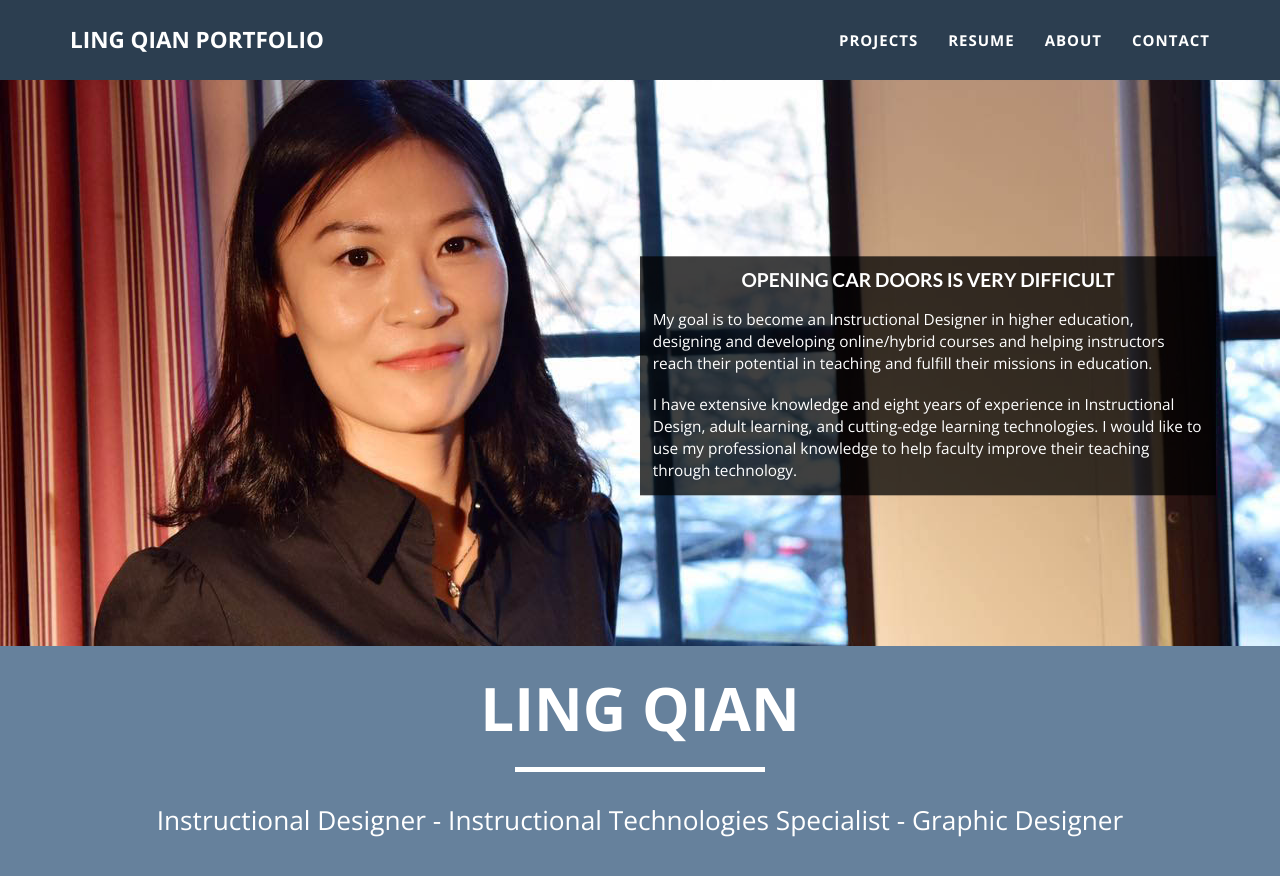
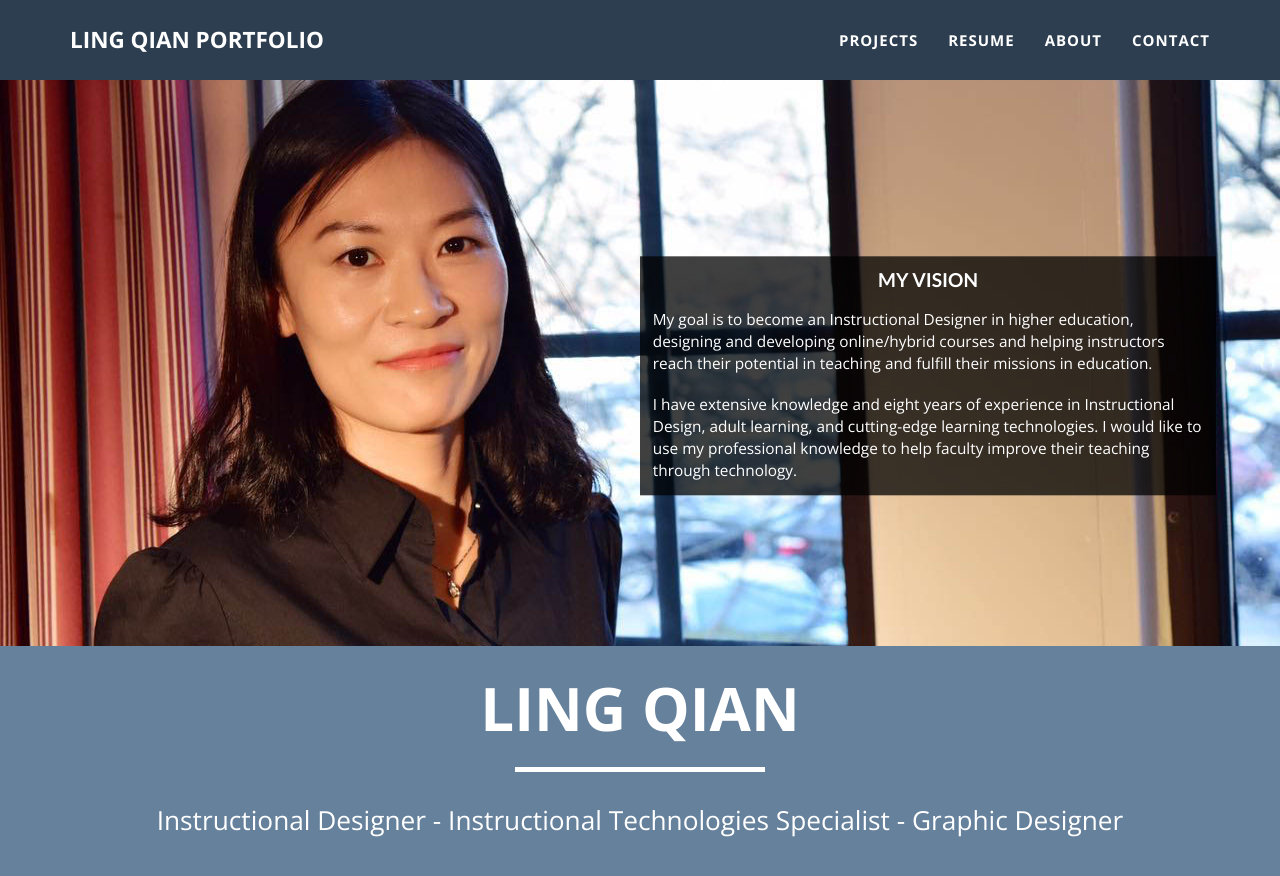
Before and after one commit to lingqiann/lingqiann.github.io, a Jekyll site: the page built from index.html, in a window 1280 px wide and 900 px high. Shown: the top 876 px of the window. Built offline with Jekyll 4.4.1, drawn with Linux system fonts in a browser that asks for light colours.

Commit message:
Update header.html

```diff
--- a/_includes/header.html
+++ b/_includes/header.html
@@ -6,7 +6,7 @@
                 <div id="banner">
                     <img class="img-responsive img-banner" src="img/{{ site.header.image }}" alt="Ling Qian Banner Image">
                     <div class="quote">
-                        <h1>Opening Car Doors is Very Difficult</h1>
+                        <h1>My Vision</h1>
                         <p>My goal is to become an Instructional Designer in higher education, designing and developing online/hybrid courses and helping instructors reach their potential in teaching and fulfill their missions in education.</p>
                         <p>I have extensive knowledge and eight years of experience in Instructional Design, adult learning, and cutting-edge learning technologies. I would like to use my professional knowledge to help faculty improve their teaching through technology.</p>
 
```
